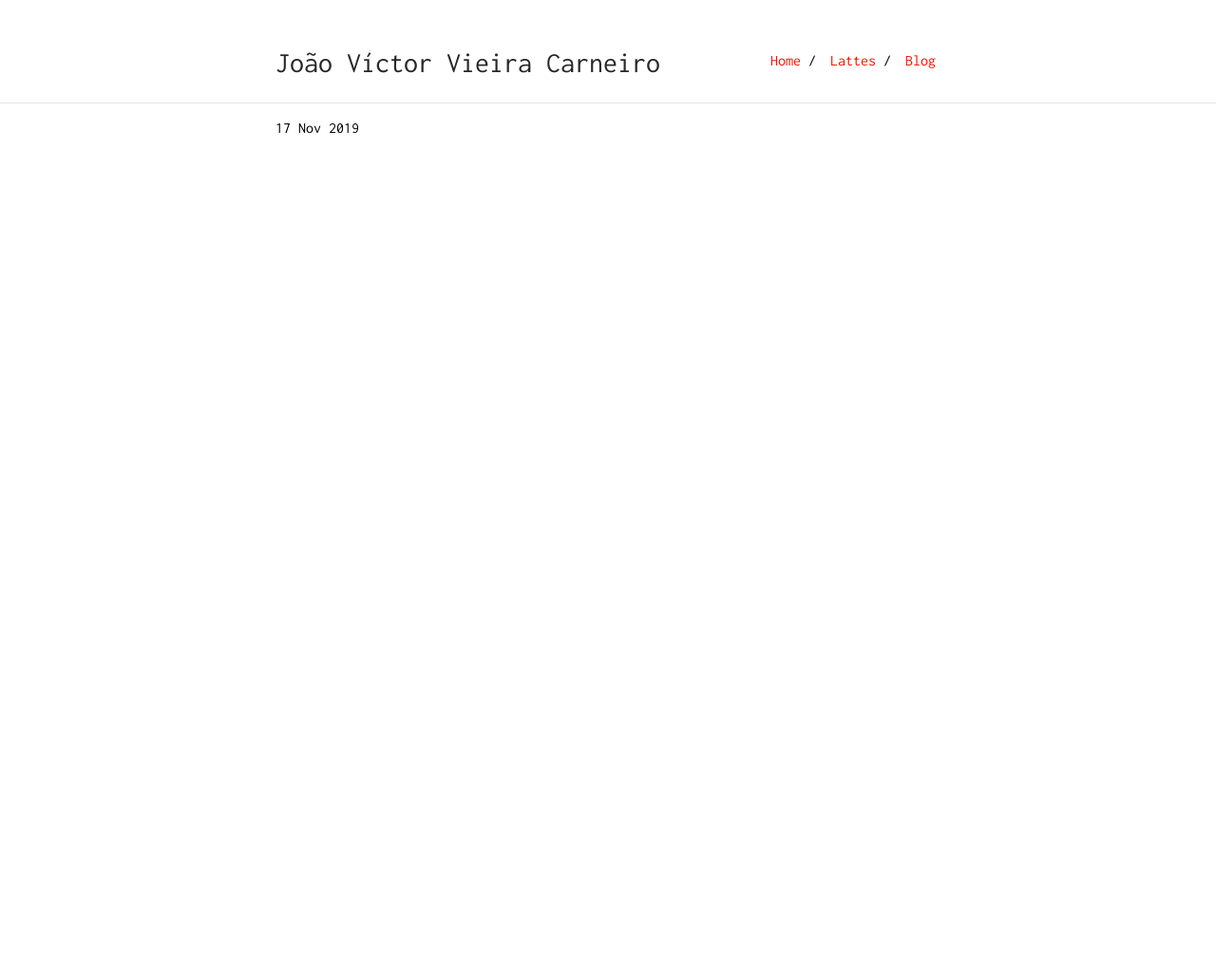
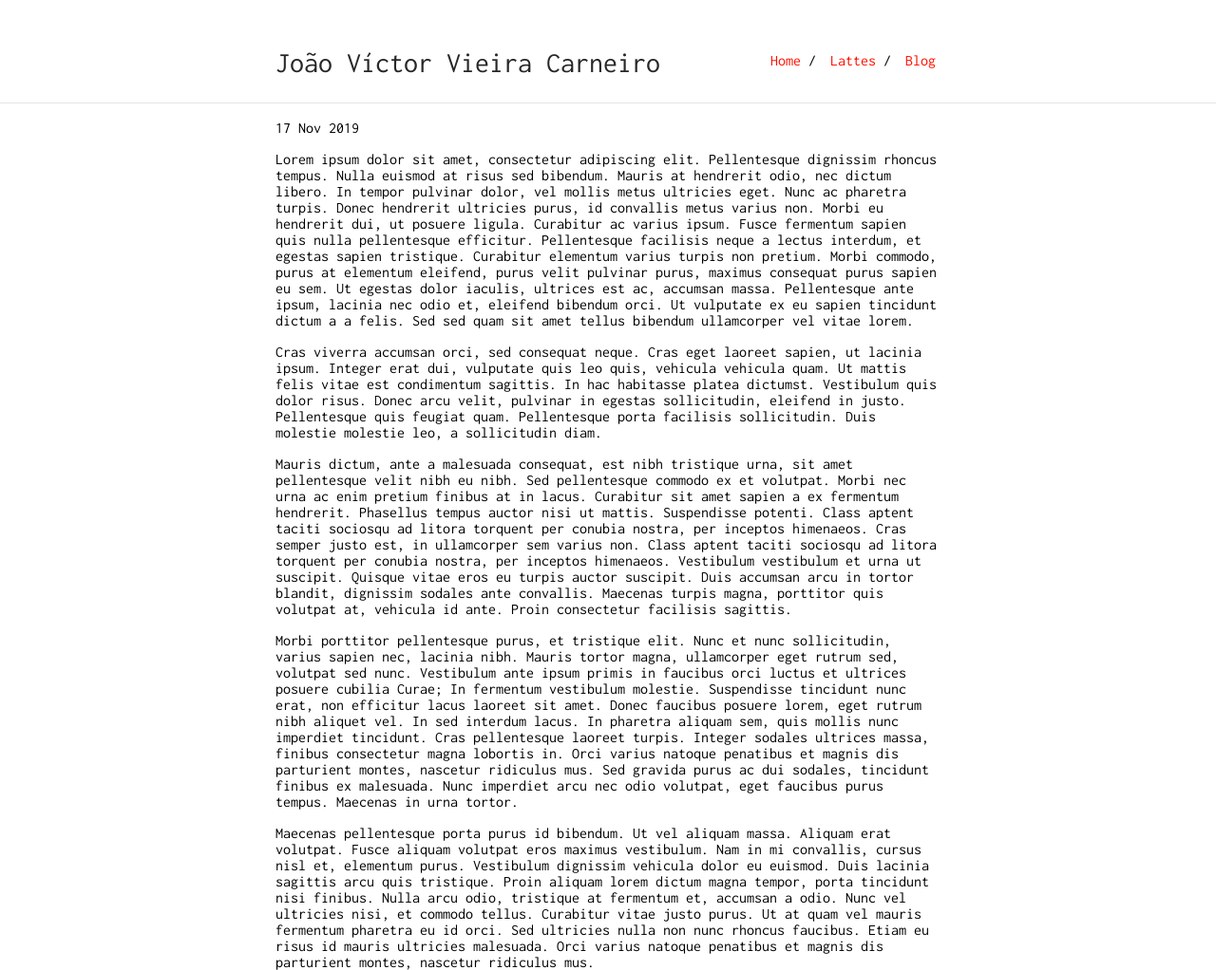
Before and after one commit to joaovvcarneiro/joaovvcarneiro.github.io, a Jekyll site: the page built from _posts/2019-11-17-teste.md, in a window 1280 px wide. Shown: the whole page at 95% size. Built offline with Jekyll 4.4.1, drawn with Linux system fonts in a browser that asks for light colours; before the commit the page ends 900 px from its top, so only the background shows below that.

Commit message:
Update 2019-11-17-teste.md

```diff
--- a/_posts/2019-11-17-teste.md
+++ b/_posts/2019-11-17-teste.md
@@ -2,3 +2,15 @@
 layout: post
 title: "Teste 1"
 ---
+
+
+
+Lorem ipsum dolor sit amet, consectetur adipiscing elit. Pellentesque dignissim rhoncus tempus. Nulla euismod at risus sed bibendum. Mauris at hendrerit odio, nec dictum libero. In tempor pulvinar dolor, vel mollis metus ultricies eget. Nunc ac pharetra turpis. Donec hendrerit ultricies purus, id convallis metus varius non. Morbi eu hendrerit dui, ut posuere ligula. Curabitur ac varius ipsum. Fusce fermentum sapien quis nulla pellentesque efficitur. Pellentesque facilisis neque a lectus interdum, et egestas sapien tristique. Curabitur elementum varius turpis non pretium. Morbi commodo, purus at elementum eleifend, purus velit pulvinar purus, maximus consequat purus sapien eu sem. Ut egestas dolor iaculis, ultrices est ac, accumsan massa. Pellentesque ante ipsum, lacinia nec odio et, eleifend bibendum orci. Ut vulputate ex eu sapien tincidunt dictum a a felis. Sed sed quam sit amet tellus bibendum ullamcorper vel vitae lorem.
+
+Cras viverra accumsan orci, sed consequat neque. Cras eget laoreet sapien, ut lacinia ipsum. Integer erat dui, vulputate quis leo quis, vehicula vehicula quam. Ut mattis felis vitae est condimentum sagittis. In hac habitasse platea dictumst. Vestibulum quis dolor risus. Donec arcu velit, pulvinar in egestas sollicitudin, eleifend in justo. Pellentesque quis feugiat quam. Pellentesque porta facilisis sollicitudin. Duis molestie molestie leo, a sollicitudin diam.
+
+Mauris dictum, ante a malesuada consequat, est nibh tristique urna, sit amet pellentesque velit nibh eu nibh. Sed pellentesque commodo ex et volutpat. Morbi nec urna ac enim pretium finibus at in lacus. Curabitur sit amet sapien a ex fermentum hendrerit. Phasellus tempus auctor nisi ut mattis. Suspendisse potenti. Class aptent taciti sociosqu ad litora torquent per conubia nostra, per inceptos himenaeos. Cras semper justo est, in ullamcorper sem varius non. Class aptent taciti sociosqu ad litora torquent per conubia nostra, per inceptos himenaeos. Vestibulum vestibulum et urna ut suscipit. Quisque vitae eros eu turpis auctor suscipit. Duis accumsan arcu in tortor blandit, dignissim sodales ante convallis. Maecenas turpis magna, porttitor quis volutpat at, vehicula id ante. Proin consectetur facilisis sagittis.
+
+Morbi porttitor pellentesque purus, et tristique elit. Nunc et nunc sollicitudin, varius sapien nec, lacinia nibh. Mauris tortor magna, ullamcorper eget rutrum sed, volutpat sed nunc. Vestibulum ante ipsum primis in faucibus orci luctus et ultrices posuere cubilia Curae; In fermentum vestibulum molestie. Suspendisse tincidunt nunc erat, non efficitur lacus laoreet sit amet. Donec faucibus posuere lorem, eget rutrum nibh aliquet vel. In sed interdum lacus. In pharetra aliquam sem, quis mollis nunc imperdiet tincidunt. Cras pellentesque laoreet turpis. Integer sodales ultrices massa, finibus consectetur magna lobortis in. Orci varius natoque penatibus et magnis dis parturient montes, nascetur ridiculus mus. Sed gravida purus ac dui sodales, tincidunt finibus ex malesuada. Nunc imperdiet arcu nec odio volutpat, eget faucibus purus tempus. Maecenas in urna tortor.
+
+Maecenas pellentesque porta purus id bibendum. Ut vel aliquam massa. Aliquam erat volutpat. Fusce aliquam volutpat eros maximus vestibulum. Nam in mi convallis, cursus nisl et, elementum purus. Vestibulum dignissim vehicula dolor eu euismod. Duis lacinia sagittis arcu quis tristique. Proin aliquam lorem dictum magna tempor, porta tincidunt nisi finibus. Nulla arcu odio, tristique at fermentum et, accumsan a odio. Nunc vel ultricies nisi, et commodo tellus. Curabitur vitae justo purus. Ut at quam vel mauris fermentum pharetra eu id orci. Sed ultricies nulla non nunc rhoncus faucibus. Etiam eu risus id mauris ultricies malesuada. Orci varius natoque penatibus et magnis dis parturient montes, nascetur ridiculus mus.
```
